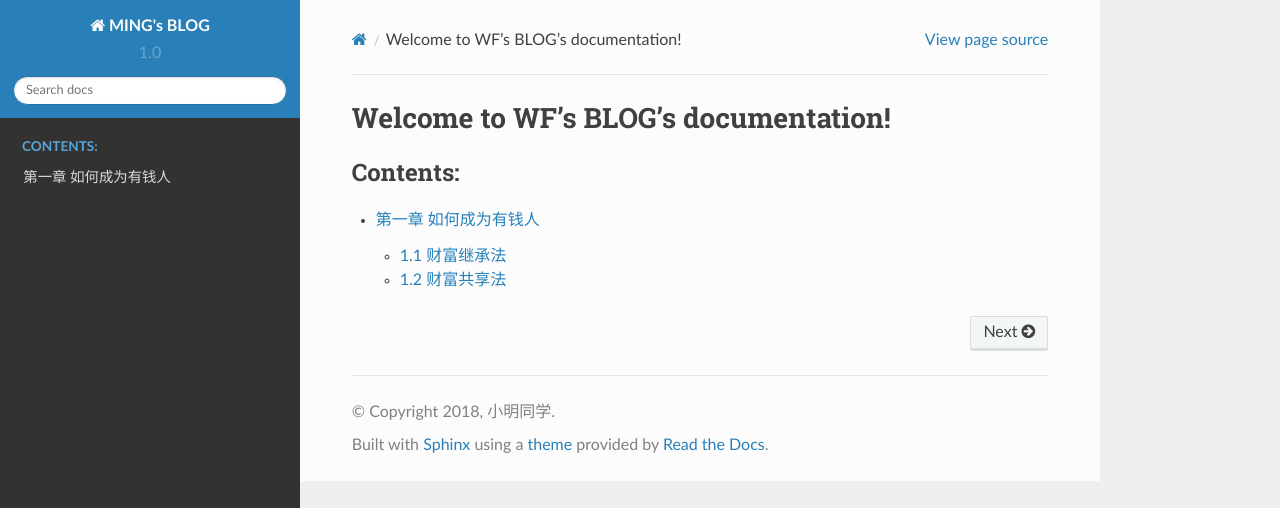
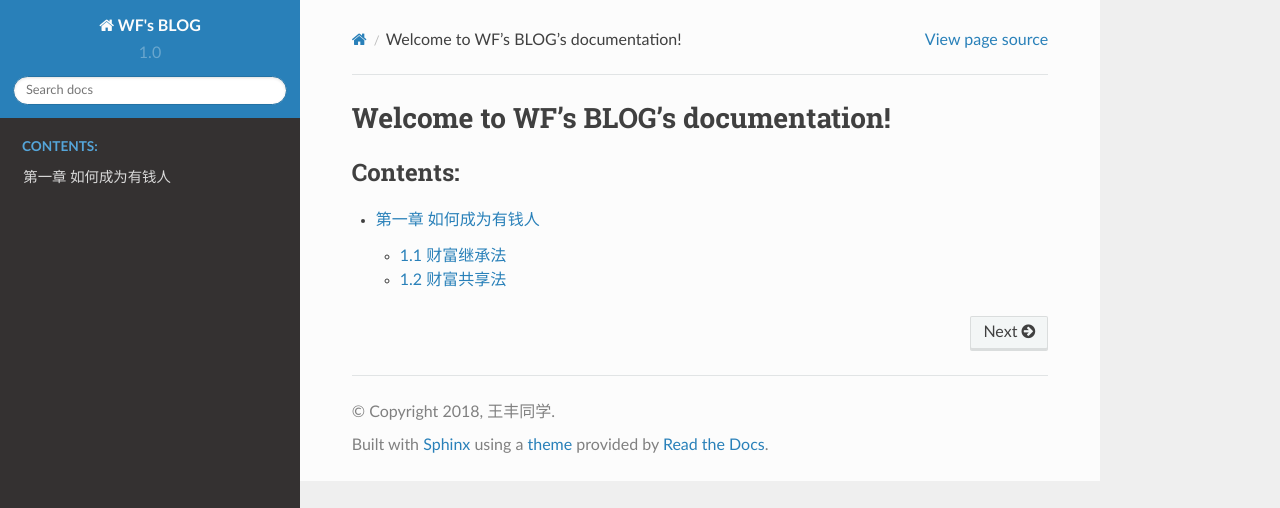
Before and after one commit to wf19920502/WF_BLOG, a Sphinx documentation site: the page built from source/index.rst, in a window 1280 px wide. Shown: the top 508 px of the page. Built offline with Sphinx 7.4.7 and the Read the Docs theme 2.0.0, drawn with Linux system fonts in a browser that asks for light colours.

Commit message:
Ming -> WF

```diff
--- a/source/conf.py
+++ b/source/conf.py
@@ -43,8 +43,8 @@ source_suffix = ['.rst','.md']
 master_doc = 'index'
 
 # General information about the project.
-project = u'MING\'s BLOG'
-copyright = u'2018, 小明同学'
+project = u'WF\'s BLOG'
+copyright = u'2018, 王丰同学'
 
 # The version info for the project you're documenting, acts as replacement for
 # |version| and |release|, also used in various other places throughout the
@@ -93,7 +93,7 @@ latex_elements={# The paper size ('letterpaper' or 'a4paper').
 #  author, documentclass [howto, manual, or own class]).
 latex_documents = [
   ('index', 'python3-cookbook.tex', u'《Python编程时光》',
-   u'小明同学', 'howto'),
+   u'王丰同学', 'howto'),
 ]
 
 # -- Options for manual page output ---------------------------------------
@@ -102,7 +102,7 @@ latex_documents = [
 # (source start file, name, description, authors, manual section).
 man_pages = [
     ('index', 'python3-cookbook', u'《Python编程时光》',
-     [u'小明同学'], 1)
+     [u'王丰同学'], 1)
 ]
 
 # If true, show URL addresses after external links.
@@ -116,7 +116,7 @@ man_pages = [
 #  dir menu entry, description, category)
 texinfo_documents = [
   ('index', 'Python-Time', u'《Python编程时光》',
-   u'小明同学', 'Python-Time', '《Python编程时光》',
+   u'王丰同学', 'Python-Time', '《Python编程时光》',
    'Miscellaneous'),
 ]
 
```
